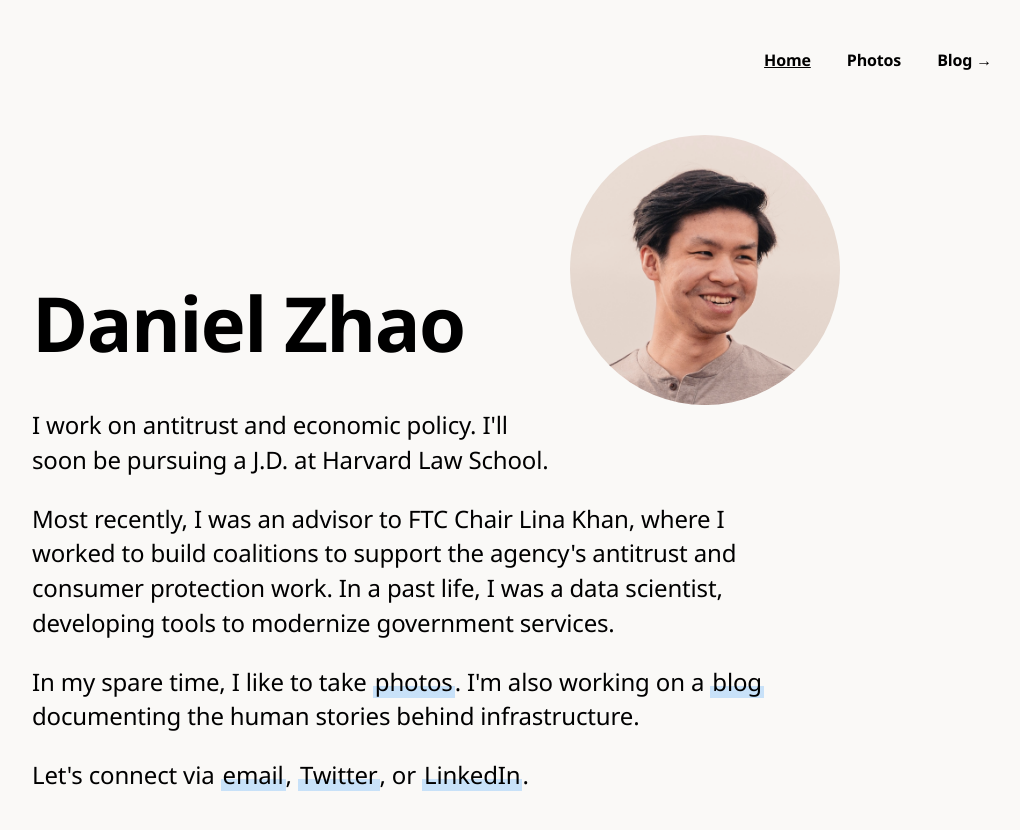
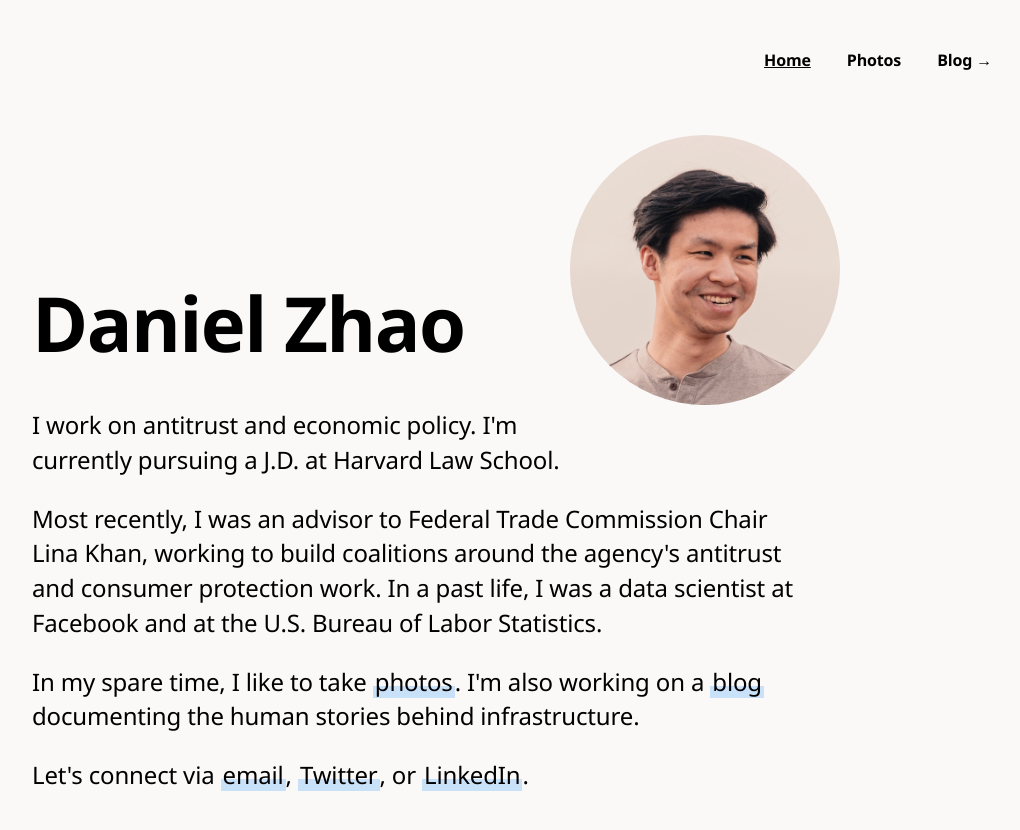
Before and after one commit to iamdanzhao/iamdanzhao.github.io, a Jekyll site: the page index.html, which Jekyll copies as it is, in a window 1280 px wide. Shown: the top 830 px of the page, without its empty margins (224-1244 px from the left). Built offline with Jekyll 4.4.1, drawn with Linux system fonts in a browser that asks for light colours; some web fonts are replaced.

Commit message:
Update index.html

```diff
--- a/index.html
+++ b/index.html
@@ -34,8 +34,8 @@
                 <div class="">
                     <img id="bio-prof-pic" src="/media/profile.jpg">
                     <h1>Daniel Zhao</h1>
-                    <h2>I work on antitrust and economic policy. I'll soon be pursuing a J.D. at Harvard Law School.</h2>
-                    <h2>Most recently, I was an advisor to FTC Chair Lina Khan, where I worked to build coalitions to support the agency's antitrust and consumer protection work. In a past life, I was a data scientist, developing tools to modernize government services.</h2>
+                    <h2>I work on antitrust and economic policy. I'm currently pursuing a J.D. at Harvard Law School.</h2>
+                    <h2>Most recently, I was an advisor to Federal Trade Commission Chair Lina Khan, working to build coalitions around the agency's antitrust and consumer protection work. In a past life, I was a data scientist at Facebook and at the U.S. Bureau of Labor Statistics.</h2>
                     <h2>In my spare time, I like to take <a href="http://photos.danielzhao.com">photos</a>. I'm also working on a <a href="http://humanbuilt.substack.com">blog</a> documenting the human stories behind infrastructure.</h2>
                     <h2>Let's connect via <a href="mailto:daniel@danielzhao.com">email</a>, <a href="https://twitter.com/iamdanzhao">Twitter</a>, or <a href="https://linkedin.com/in/iamdanzhao">LinkedIn</a>.</h2>
                 </div>
```
